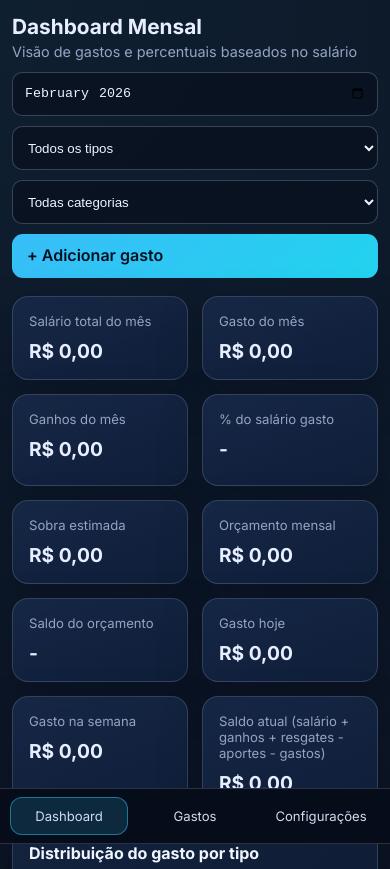
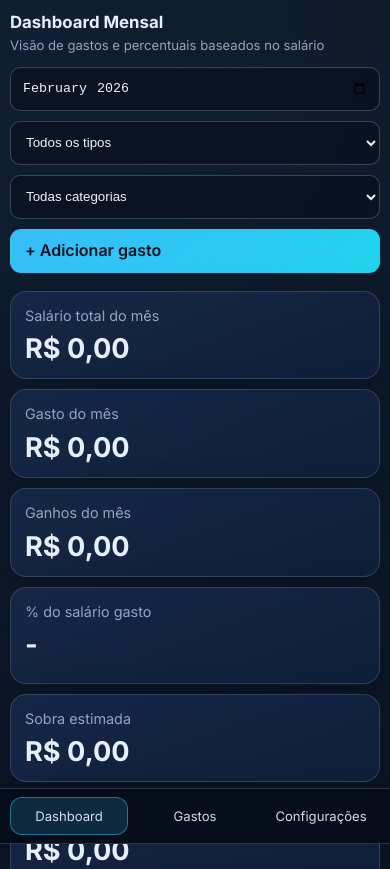
Before and after one commit to jhonnyoraculos/gastos-pessoais, a website: page public/index.html in a window 390 px wide. Shown: the top 869 px of the page. Drawn offline with nearby package versions, Linux system fonts and the light colour scheme; no server answers.

Commit message:
style: melhorar responsividade mobile do dashboard

```diff
--- a/public/css/styles.css
+++ b/public/css/styles.css
@@ -29,6 +29,7 @@ body {
   margin: 0;
   padding: 0;
   min-height: 100%;
+  overflow-x: hidden;
 }
 
 body {
@@ -49,6 +50,8 @@ a {
   min-height: 100vh;
   display: grid;
   grid-template-columns: 250px 1fr;
+  width: 100%;
+  max-width: 100%;
 }
 
 .sidebar {
@@ -152,17 +155,20 @@ a {
   flex-wrap: wrap;
   gap: 10px;
   justify-content: flex-end;
+  min-width: 0;
 }
 
 .content-grid {
   display: grid;
   gap: 14px;
+  min-width: 0;
 }
 
 .cards-grid {
   display: grid;
   grid-template-columns: repeat(6, minmax(160px, 1fr));
   gap: 14px;
+  min-width: 0;
 }
 
 .card {
@@ -171,17 +177,21 @@ a {
   background: linear-gradient(160deg, rgba(23, 41, 73, 0.9), rgba(16, 31, 58, 0.96));
   box-shadow: var(--shadow-soft);
   padding: 16px;
+  min-width: 0;
 }
 
 .metric-label {
   color: var(--text-muted);
   font-size: 0.82rem;
   margin-bottom: 10px;
+  line-height: 1.35;
 }
 
 .metric-value {
   font-size: 1.2rem;
   font-weight: 700;
+  line-height: 1.15;
+  word-break: break-word;
 }
 
 .metric-hint {
@@ -194,6 +204,7 @@ a {
   display: grid;
   grid-template-columns: repeat(2, minmax(280px, 1fr));
   gap: 14px;
+  min-width: 0;
 }
 
 .chart-card {
@@ -203,6 +214,7 @@ a {
   padding: 16px;
   min-height: 320px;
   box-shadow: var(--shadow-soft);
+  min-width: 0;
 }
 
 .chart-card.chart-wide {
@@ -568,7 +580,8 @@ textarea {
   }
 
   .cards-grid {
-    grid-template-columns: repeat(2, minmax(140px, 1fr));
+    grid-template-columns: repeat(2, minmax(0, 1fr));
+    gap: 10px;
   }
 
   .form-grid,
@@ -672,7 +685,7 @@ textarea {
   }
 
   .main {
-    padding: 14px 12px calc(96px + env(safe-area-inset-bottom));
+    padding: 12px 10px calc(96px + env(safe-area-inset-bottom));
   }
 
   .topbar {
@@ -692,13 +705,55 @@ textarea {
   .topbar-actions > * {
     width: 100%;
     flex: 1 1 100%;
+    min-width: 0;
   }
 
   .cards-grid {
-    grid-template-columns: repeat(2, minmax(130px, 1fr));
+    grid-template-columns: repeat(2, minmax(0, 1fr));
+    gap: 10px;
+  }
+
+  .card,
+  .panel,
+  .chart-card {
+    padding: 14px;
+  }
+
+  .metric-label {
+    font-size: 0.9rem;
+    margin-bottom: 8px;
+  }
+
+  .metric-value {
+    font-size: clamp(1.7rem, 6vw, 2.1rem);
   }
 
   .chart-wrap {
-    height: 220px;
+    height: 200px;
   }
 }
+
+@media (max-width: 520px) {
+  .main {
+    padding: 12px 10px calc(92px + env(safe-area-inset-bottom));
+  }
+
+  .topbar h2 {
+    font-size: 1.05rem;
+    line-height: 1.25;
+  }
+
+  .topbar-subtitle {
+    font-size: 0.82rem;
+    line-height: 1.35;
+  }
+
+  .cards-grid {
+    grid-template-columns: 1fr;
+  }
+
+  .topbar-actions .btn {
+    width: 100%;
+    justify-content: center;
+  }
+}
```
